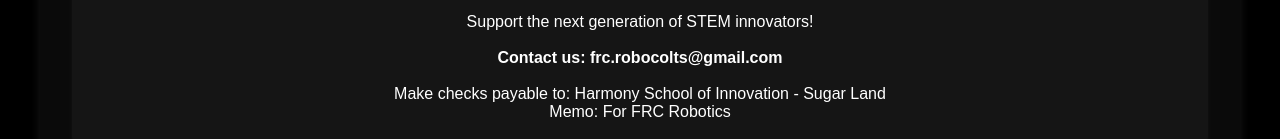
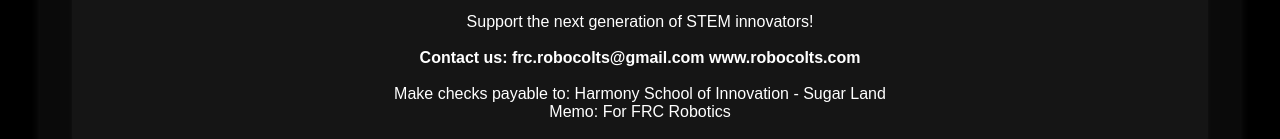
Before and after one commit to MuhammadAhsanS/ROBO-COLTS-TEAM-9478, a plain HTML site: page index.html in a window 1280 px wide. Shown: the part 1237-1376 px from the top of the page. Drawn offline with nearby package versions, Linux system fonts and the light colour scheme.

Commit message:
Update index.html

```diff
--- a/index.html
+++ b/index.html
@@ -321,7 +321,8 @@
             <h2>Get Involved</h2>
             <p>Support the next generation of STEM innovators!</p>
             <br>
-            <p><strong>Contact us: frc.robocolts@gmail.com</strong></p>
+            <p><strong>Contact us: frc.robocolts@gmail.com
+            www.robocolts.com</strong></p>
             <br>
             <p>Make checks payable to: Harmony School of Innovation - Sugar Land</p>
             <p>Memo: For FRC Robotics</p>
```
